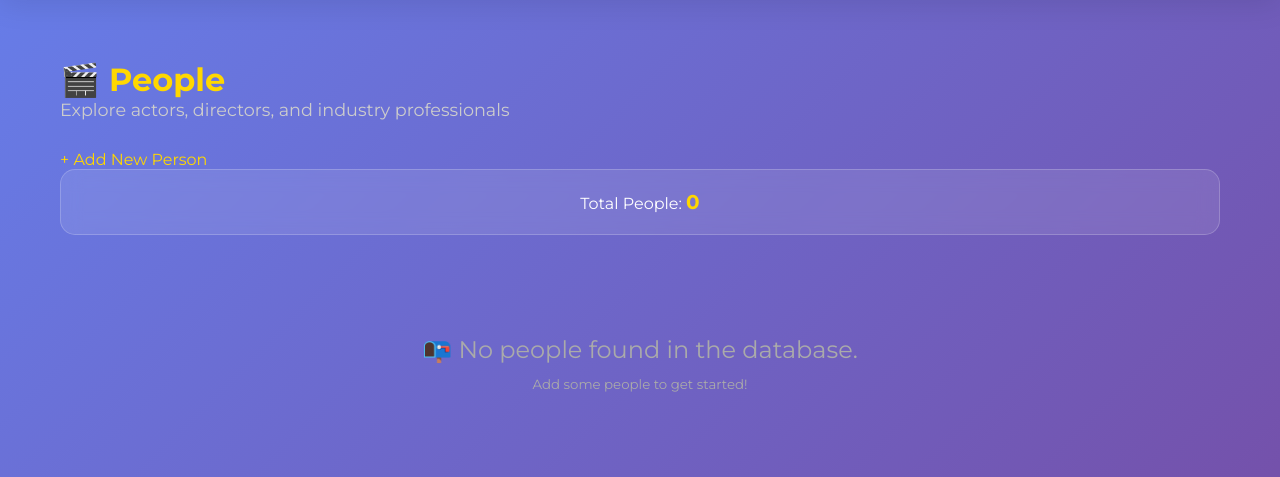
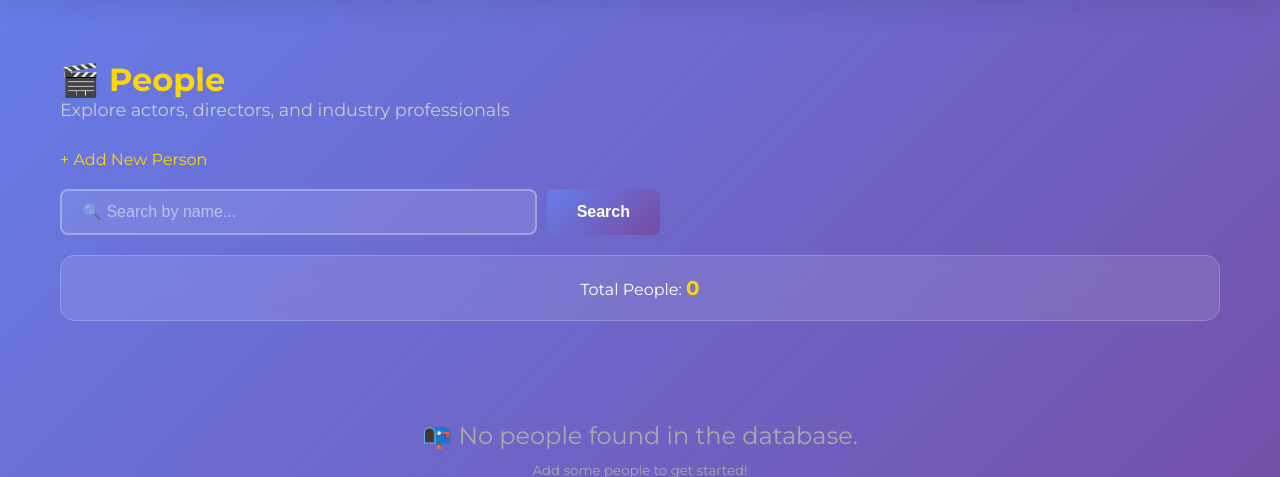
Before and after one commit to rabiaelifcelik/BLG-317E-Database-Project, a Flask app: page /people in a window 1280 px wide. Shown: the part 71-548 px from the top of the page. Run offline with Flask 3, Linux system fonts and the light colour scheme; data that the repository does not hold is empty.

Commit message:
Added search bar for people page

```diff
--- a/Templates/people.html
+++ b/Templates/people.html
@@ -14,8 +14,27 @@
             <a href="{{ url_for('person_add_page') }}" class="btn-add">+ Add New Person</a>
         </div>
 
+        <div class="search-section">
+            <form method="GET" action="{{ url_for('people_page') }}" class="search-form">
+                <input
+                    type="text"
+                    name="search"
+                    placeholder="🔍 Search by name..."
+                    value="{{ search_query if search_query else '' }}"
+                    class="search-input"
+                >
+                <button type="submit" class="btn-search">Search</button>
+                {% if search_query %}
+                <a href="{{ url_for('people_page') }}" class="btn-clear">Clear</a>
+                {% endif %}
+            </form>
+        </div>
+
         <div class="stats-bar">
             <span>Total People: <strong>{{ people|length }}</strong></span>
+            {% if search_query %}
+            <span style="margin-left: 20px;">Searching for: <strong>"{{ search_query }}"</strong></span>
+            {% endif %}
         </div>
 
         <div class="people-grid">
--- a/models/database.py
+++ b/models/database.py
@@ -197,7 +197,7 @@ class Database:
             connection.commit()
         return True
 
-    def get_people(self):
+    def get_people(self, search_query=None):
         """Get all people from database with additional info"""
         try:
             connection.ping(reconnect=True)
@@ -207,6 +207,8 @@ class Database:
 
         with connection:
             cursor = connection.cursor()
+
+            # Base query
             query = """
                 SELECT
                     p.nconst,
@@ -218,11 +220,26 @@ class Database:
                     COUNT(pr.principal_id) as movie_count
                 FROM people p
                 LEFT JOIN principals pr ON p.nconst = pr.nconst
-                GROUP BY p.nconst
-                ORDER BY movie_count DESC
-                LIMIT 200
             """
-            cursor.execute(query)
+
+            # Add search condition if search_query is provided
+            if search_query:
+                query += " WHERE p.primaryName LIKE %s"
+                search_param = f"%{search_query}%"
+                query += """
+                    GROUP BY p.nconst
+                    ORDER BY movie_count DESC
+                    LIMIT 200
+                """
+                cursor.execute(query, (search_param,))
+            else:
+                query += """
+                    GROUP BY p.nconst
+                    ORDER BY movie_count DESC
+                    LIMIT 200
+                """
+                cursor.execute(query)
+
             people = cursor.fetchall()
 
         return people
--- a/static/people.css
+++ b/static/people.css
@@ -11,6 +11,72 @@
     color: #ccc;
     font-size: 1.1em;
     margin-bottom: 30px;
+}
+
+/* Search Section */
+.search-section {
+    margin: 20px 0;
+}
+
+.search-form {
+    display: flex;
+    gap: 10px;
+    max-width: 600px;
+}
+
+.search-input {
+    flex: 1;
+    padding: 12px 20px;
+    border: 2px solid rgba(255, 255, 255, 0.3);
+    border-radius: 8px;
+    background: rgba(255, 255, 255, 0.1);
+    color: white;
+    font-size: 1em;
+    transition: all 0.3s;
+}
+
+.search-input:focus {
+    outline: none;
+    border-color: #667eea;
+    background: rgba(255, 255, 255, 0.15);
+}
+
+.search-input::placeholder {
+    color: rgba(255, 255, 255, 0.5);
+}
+
+.btn-search {
+    padding: 12px 30px;
+    background: linear-gradient(135deg, #667eea 0%, #764ba2 100%);
+    color: white;
+    border: none;
+    border-radius: 8px;
+    font-size: 1em;
+    font-weight: 600;
+    cursor: pointer;
+    transition: transform 0.2s, box-shadow 0.2s;
+}
+
+.btn-search:hover {
+    transform: translateY(-2px);
+    box-shadow: 0 4px 12px rgba(102, 126, 234, 0.4);
+}
+
+.btn-clear {
+    padding: 12px 30px;
+    background: #6c757d;
+    color: white;
+    text-decoration: none;
+    border-radius: 8px;
+    font-size: 1em;
+    font-weight: 600;
+    display: inline-flex;
+    align-items: center;
+    transition: background 0.3s;
+}
+
+.btn-clear:hover {
+    background: #5a6268;
 }
 
 .people-grid {
--- a/views.py
+++ b/views.py
@@ -91,8 +91,9 @@ def principal_add_page():
 def people_page():
     """Your people list page"""
     db = current_app.config["db"]
-    people = db.get_people()
-    return render_template('people.html', people=people)
+    search_query = request.args.get('search', '').strip()
+    people = db.get_people(search_query if search_query else None)
+    return render_template('people.html', people=people, search_query=search_query)
 
 
 def person_page(person_id):
```
